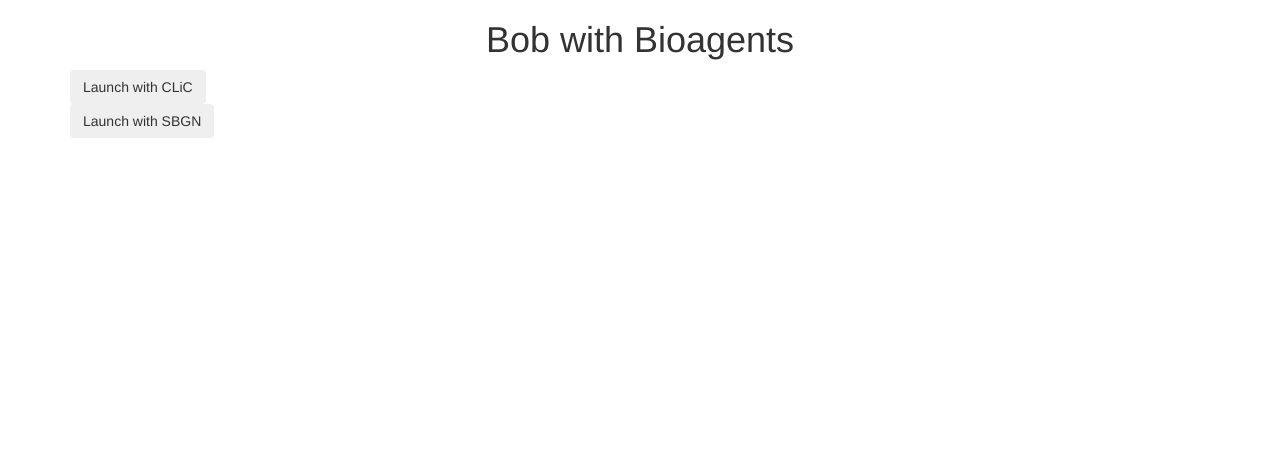
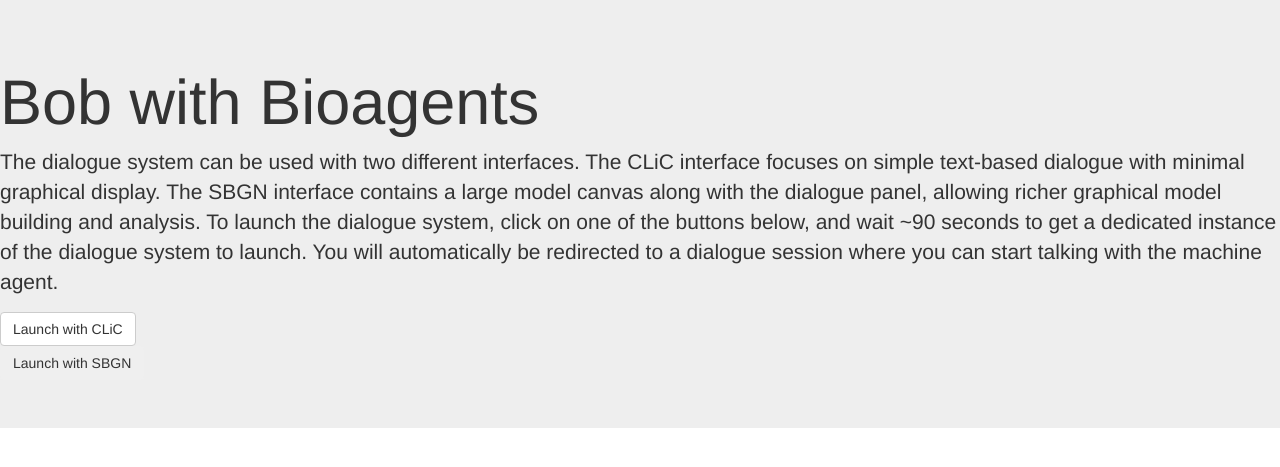
Before and after one commit to bgyori/cwc_integ_service, a Flask app: page / in a window 1280 px wide. Shown: the top 467 px of the page. Run offline with Flask 2, Linux system fonts and the light colour scheme; some libraries are stand-ins or nearby versions.

Commit message:
Add description to home page

```diff
--- a/templates/index.html
+++ b/templates/index.html
@@ -5,10 +5,27 @@
 
 {% block content %}
 {{util.flashed_messages(dismissible=True)}}
-<div class="container">
-    <h1 align="center">Bob with Bioagents</h1>
-    {{ wtf.quick_form(clic_form, action='launch_clic', method='GET',
-                      button_map={'submit_button': 'clic'}) }}
+<div class="jumbotron">
+    <h1>Bob with Bioagents</h1>
+    <p>
+    The dialogue system can be used with two different interfaces.
+    The CLiC interface focuses on simple text-based dialogue with minimal
+    graphical display. The SBGN interface contains a large model canvas along
+    with the dialogue panel, allowing richer graphical model building and
+    analysis.
+
+    To launch the dialogue system, click on one of the buttons below, and wait
+    ~90 seconds to get a dedicated instance of the dialogue system to launch.
+    You will automatically be redirected to a dialogue session where you can
+    start talking with the machine agent.
+    </p>
+    <form class="form form-horizontal" method="get" action='launch_clic'
+     role="form">
+      {{ clic_form.hidden_tag() }}
+      {{ wtf.form_errors(clic_form, hiddens="only") }}
+      {{ wtf.form_field(clic_form.submit_button) }}
+    </form>
+
     {{ wtf.quick_form(sbgn_form, action='launch_sbgn', method='GET',
                       button_map={'submit_button': 'sbgn'}) }}
 </div>
```
